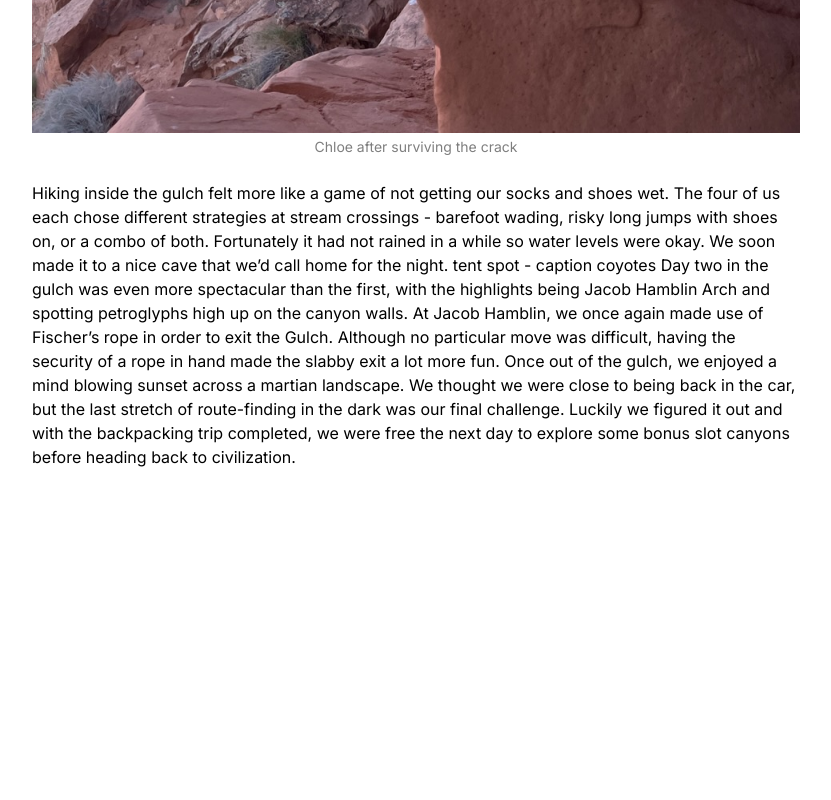
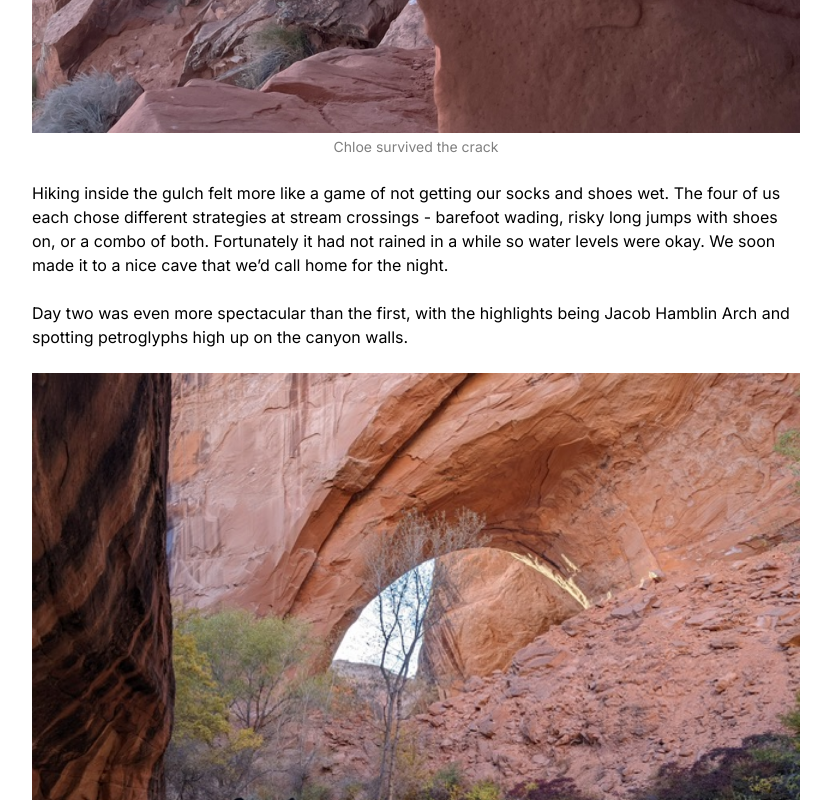
Before and after one commit to joage/website, a Next.js app: page /adventures/utah-1 in a window 1280 px wide. Shown: the part 4760-5560 px from the top of the page, without its empty margins (224-1055 px from the left). Before the commit the page ends 5245 px from the top, so only its background shows below. Built offline with nearby package versions, Linux system fonts and the light colour scheme.

Commit message:
Update page.tsx

```diff
--- a/src/app/adventures/utah-1/page.tsx
+++ b/src/app/adventures/utah-1/page.tsx
@@ -27,17 +27,21 @@ const Coyote = () => (
 
     <p>In order to access the gulch, we had to continue driving down this dirt track, park, and hike out to a point known as Crack in the Wall. Here we descended a narrow slit, while Fischer lowered our bags by rope over the rim of the canyon.</p>
 
-    <ImageGroup images={[{path: "/images/IMG_2827.jpeg", caption: "Chloe after surviving the crack"}]} />
+    <ImageGroup images={[{path: "/images/IMG_2827.jpeg", caption: "Chloe survived the crack"}]} />
 
-    Hiking inside the gulch felt more like a game of not getting our socks and shoes wet. The four of us each chose different strategies at stream crossings - barefoot wading, risky long jumps with shoes on, or a combo of both. Fortunately it had not rained in a while so water levels were okay. We soon made it to a nice cave that we’d call home for the night.
+    <p>Hiking inside the gulch felt more like a game of not getting our socks and shoes wet. The four of us each chose different strategies at stream crossings - barefoot wading, risky long jumps with shoes on, or a combo of both. Fortunately it had not rained in a while so water levels were okay. We soon made it to a nice cave that we’d call home for the night.</p>
 
-    tent spot - caption coyotes
+    Day two was even more spectacular than the first, with the highlights being Jacob Hamblin Arch and spotting petroglyphs high up on the canyon walls.
 
-    Day two in the gulch was even more spectacular than the first, with the highlights being Jacob Hamblin Arch and spotting petroglyphs high up on the canyon walls.
+    <ImageGroup images={[{path: "/images/PXL_20221122_230015239_Original.jpeg", caption: "Approaching the exit. The canyon was super deep here"}]} />
 
-    At Jacob Hamblin, we once again made use of Fischer’s rope in order to exit the Gulch. Although no particular move was difficult, having the security of a rope in hand made the slabby exit a lot more fun.
+    At Jacob Hamblin, we once again made use of Fischer’s rope in order to exit the Gulch. Although no particular move was required it, having the security of a rope in hand made the slabby exit a lot more fun.
 
-    Once out of the gulch, we enjoyed a mind blowing sunset across a martian landscape. We thought we were close to being back in the car, but the last stretch of route-finding in the dark was our final challenge. Luckily we figured it out and with the backpacking trip completed, we were free the next day to explore some bonus slot canyons before heading back to civilization.
+    <ImageGroup images={[{path: "/images/PXL_20221122_235632254_Original.jpeg", caption: "Coyote Gulch Exit"}]} />
+
+    Once out of the gulch, we enjoyed a mind blowing sunset across a martian landscape. We thought we were close to being back in the car, but the last stretch of route-finding in the dark was our final challenge. Luckily we figured it out and with the backpacking trip completed, we were free the next day to explore some bonus slot canyons before heading back to
+
+    <ImageGroup images={[{path: "/images/PXL_20221123_001619202_Original.jpeg", caption: "Coyote Gulch Exit"}]} />
   </Post>
 );
 
```
